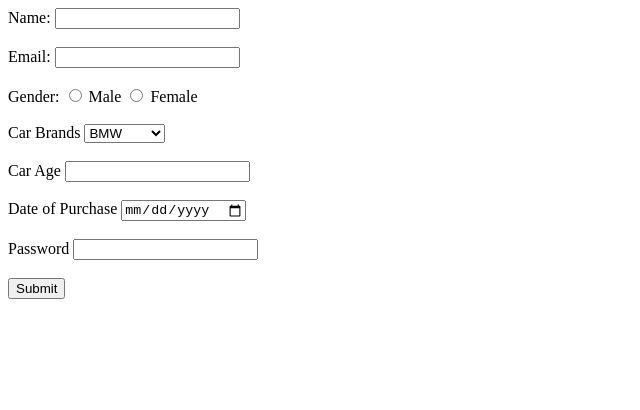
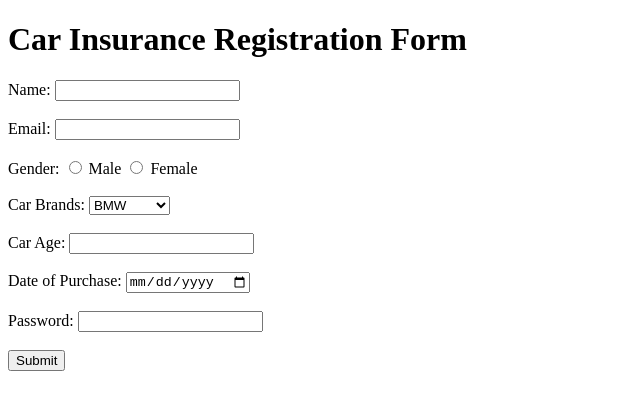
Before and after one commit to acciojob/car-insurance-form-tarun8053, a website: page main.html in a window 1280 px wide. Shown: the whole page, without its empty margins (0-640 px from the left). Drawn offline with Linux system fonts and the light colour scheme.

Commit message:
created a submission

```diff
--- a/main.html
+++ b/main.html
@@ -1,52 +1,60 @@
 <!DOCTYPE html>
+<html lang="en">
+<head>
+    <meta charset="UTF-8">
+    <meta name="viewport" content="width=device-width, initial-scale=1.0">
+    <title>Car Insurance Registration Form</title>
+</head>
+<body>
 
-<html>
+<h1>Car Insurance Registration Form</h1>
 
-<head>
-	<link rel="stylesheet" href="styles.css">
-</head>
-
-<body>
-	<!-- the entire body must be written by student -->
-	<form>
-		<lable for="name">Name:</lable>
-		<input type="text" id="name" required>
+<form method="post" action="#">
+    <!-- Name -->
+    <label for="name">Name:</label>
+    <input type="text" id="name" name="name" required>
     <br><br>
 
-			<lable for="email">Email:</lable>
-		<input type="email" id="email" required>
+    <!-- Email -->
+    <label for="email">Email:</label>
+    <input type="email" id="email" name="email" required>
     <br><br>
 
-
+    <!-- Gender -->
     <label>Gender:</label>
     <input type="radio" id="male" name="gender" value="male" required>
     <label for="male">Male</label>
     <input type="radio" id="female" name="gender" value="female" required>
     <label for="female">Female</label>
     <br><br>
-		<label for="car">Car Brands</label>
-		<select id="cars" >
-			<option>BMW</option>
-			<option>Audi</option>
-			<option>Mercedez</option>
+
+    <!-- Car Brands -->
+    <label for="cars">Car Brands:</label>
+    <select id="cars" name="cars">
+        <option value="BMW">BMW</option>
+        <option value="Audi">Audi</option>
+        <option value="Mercedez">Mercedez</option>
     </select>
     <br><br>
-		<label id="carage">Car Age</label>
-		<input type="number" id="carage" required>
+
+    <!-- Car Age -->
+    <label for="carage">Car Age:</label>
+    <input type="number" id="carage" name="carage" required>
     <br><br>
 
-		<label for="dop">Date of Purchase</label>
-		<input type="date" id="dop" required>
+    <!-- Date of Purchase -->
+    <label for="dop">Date of Purchase:</label>
+    <input type="date" id="dop" name="dop" required>
     <br><br>
 
-		<label for="password">Password</label>
-		<input type="password" id="password" required>
+    <!-- Password -->
+    <label for="password">Password:</label>
+    <input type="password" id="password" name="password" required>
     <br><br>
+
+    <!-- Submit Button -->
     <button type="submit">Submit</button>
 </form>
-    <script type="text/javascript" src="./script.js">
-</script>
 
 </body>
-
 </html>
```
Lines whose indentation alone changed are shown as unchanged.
